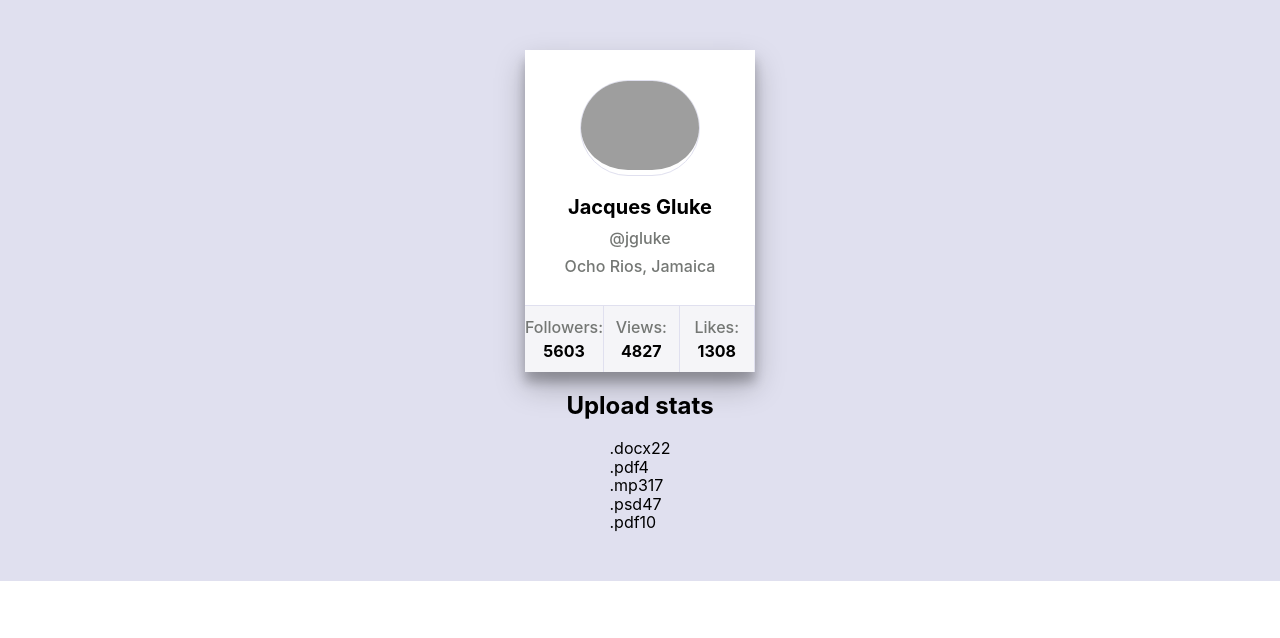
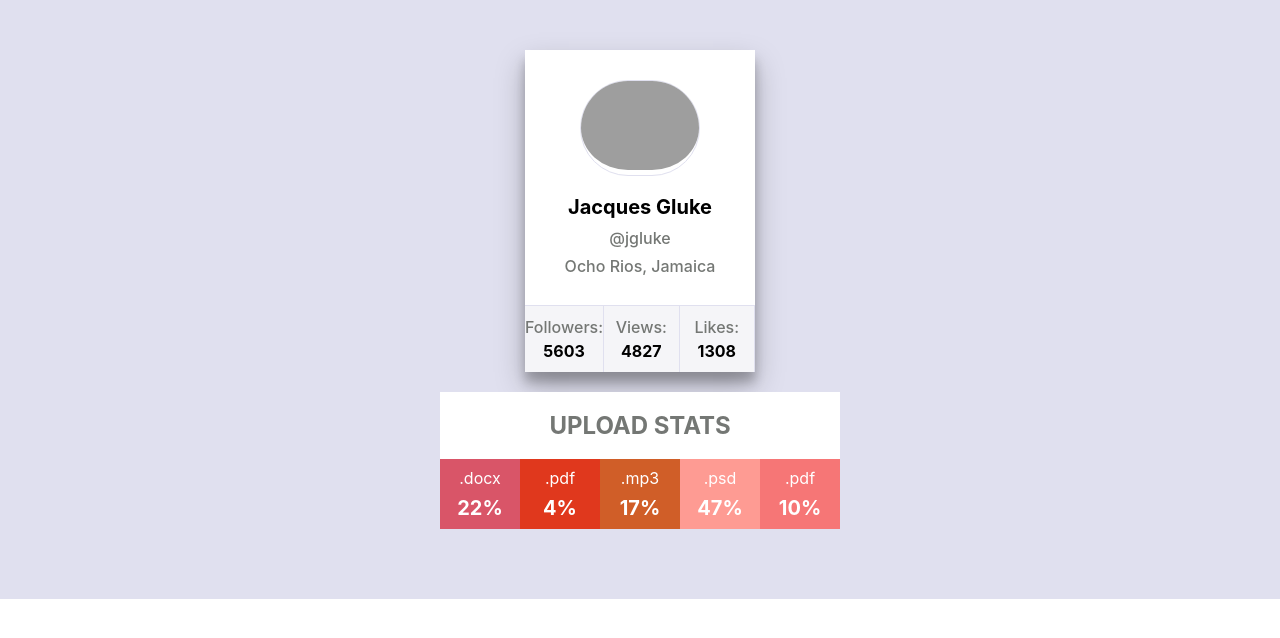
Before and after one commit to katushka211/goit-react-hw-01-components, a React (Create React App) app: page / in a window 1280 px wide. Shown: the top 638 px of the page. Built offline with nearby package versions, Linux system fonts and the light colour scheme; grey boxes are pictures that could not be loaded.

Commit message:
update task-02

```diff
--- a/src/components/Layout/Layout.styled.jsx
+++ b/src/components/Layout/Layout.styled.jsx
@@ -1,6 +1,6 @@
 import styled from 'styled-components';
 
 export const Container = styled.div`
-  background-color: ${props => props.theme.colors.lightgrey};
+  background-color: ${props => props.theme.colors.lightgray};
   padding: 50px;
 `;
--- a/src/components/Profile/Profile.styled.jsx
+++ b/src/components/Profile/Profile.styled.jsx
@@ -19,7 +19,7 @@ export const Description = styled.div`
 export const Avatar = styled.img`
   padding-bottom: 5px;
   border-radius: 50px;
-  border: 1px solid ${props => props.theme.colors.lightgrey};
+  border: 1px solid ${props => props.theme.colors.lightgray};
 `;
 
 export const Name = styled.p`
@@ -29,7 +29,7 @@ export const Name = styled.p`
 `;
 
 export const UserInfo = styled.p`
-  color: ${props => props.theme.colors.darkgrey};
+  color: ${props => props.theme.colors.darkgray};
   font-weight: 500;
 `;
 
@@ -37,7 +37,7 @@ export const List = styled.ul`
   display: flex;
   justify-content: space-between;
   background-color: ${props => props.theme.colors.light};
-  border-top: 1px solid ${props => props.theme.colors.lightgrey};
+  border-top: 1px solid ${props => props.theme.colors.lightgray};
 `;
 
 export const Item = styled.li`
@@ -48,11 +48,11 @@ export const Item = styled.li`
   padding-top: 12px;
   padding-bottom: 12px;
   width: 100%;
-  border-right: 1px solid ${props => props.theme.colors.lightgrey};
+  border-right: 1px solid ${props => props.theme.colors.lightgray};
 `;
 
 export const Label = styled.span`
-  color: ${props => props.theme.colors.darkgrey};
+  color: ${props => props.theme.colors.darkgray};
   font-weight: 500;
 `;
 
--- a/src/components/Statistics/Statistics.jsx
+++ b/src/components/Statistics/Statistics.jsx
@@ -1,18 +1,18 @@
 import PropTypes from 'prop-types';
-import { Section } from './Statistics.styled';
+import { Item, List, Percentage, Section, Title } from './Statistics.styled';
 
 export const Statistics = ({ title, stats }) => {
   return (
     <Section>
-      <h2>{title ? title : 'Upload stats'}</h2>
-      <ul>
+      <Title>{title ? title : 'Upload stats'}</Title>
+      <List>
         {stats.map(item => (
-          <li key={item.id}>
+          <Item key={item.id}>
             <span>{item.label}</span>
-            <span>{item.percentage}</span>
-          </li>
+            <Percentage>{item.percentage}%</Percentage>
+          </Item>
         ))}
-      </ul>
+      </List>
     </Section>
   );
 };
--- a/src/components/Statistics/Statistics.styled.jsx
+++ b/src/components/Statistics/Statistics.styled.jsx
@@ -4,4 +4,40 @@ export const Section = styled.section`
   display: flex;
   flex-direction: column;
   align-items: center;
+  margin: 20px auto;
+  width: 400px;
+  background-color: ${props => props.theme.colors.white};
 `;
+
+export const Title = styled.h2`
+  text-transform: uppercase;
+  color: ${props => props.theme.colors.darkgray};
+`;
+
+export const List = styled.ul`
+  display: flex;
+
+  width: 100%;
+`;
+
+export const Item = styled.li`
+  display: flex;
+  gap: 10px;
+  justify-content: center;
+  flex-direction: column;
+  align-items: center;
+  text-align: center;
+  background-color: ${item => getRandomHexColor()};
+  width: 100%;
+  height: 70px;
+  color: ${props => props.theme.colors.white};
+`;
+
+export const Percentage = styled.span`
+  font-size: 20px;
+  font-weight: 700;
+`;
+
+function getRandomHexColor() {
+  return `#${Math.floor(Math.random() * 16777215).toString(16)}`;
+}
--- a/src/index.js
+++ b/src/index.js
@@ -6,12 +6,12 @@ import { GlobalStyle } from 'components/GlobalStyle';
 
 const theme = {
   colors: {
-    lightgrey: '#e0e0ef',
-    darkgrey: '#747774',
+    lightgray: '#e0e0ef',
+    darkgray: '#747774',
     light: '#f5f5f8',
     white: '#fff',
     black: '#212122',
-    textgrey: '#9b9ba0',
+    textgray: '#9b9ba0',
   },
 };
 
```
